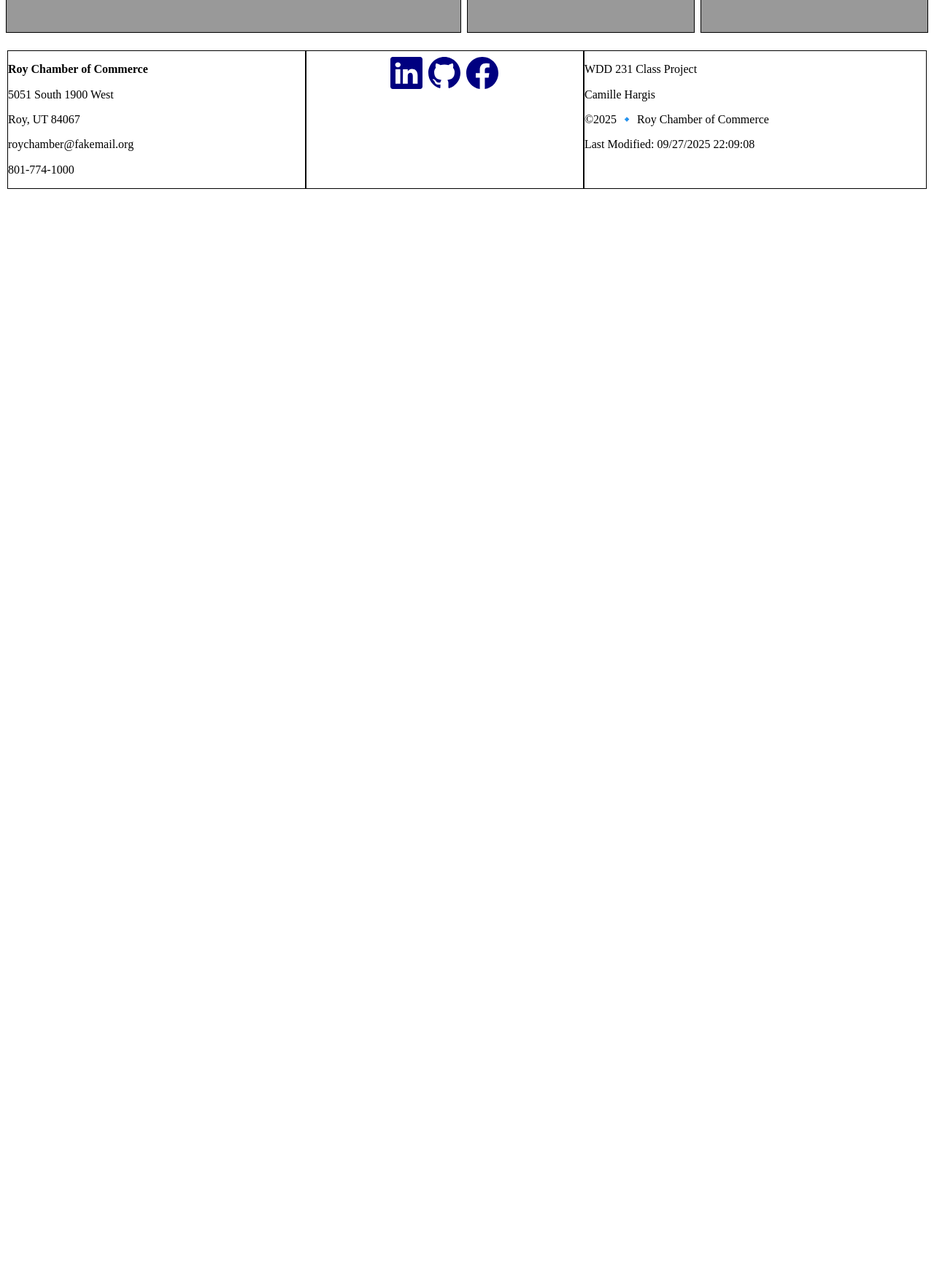
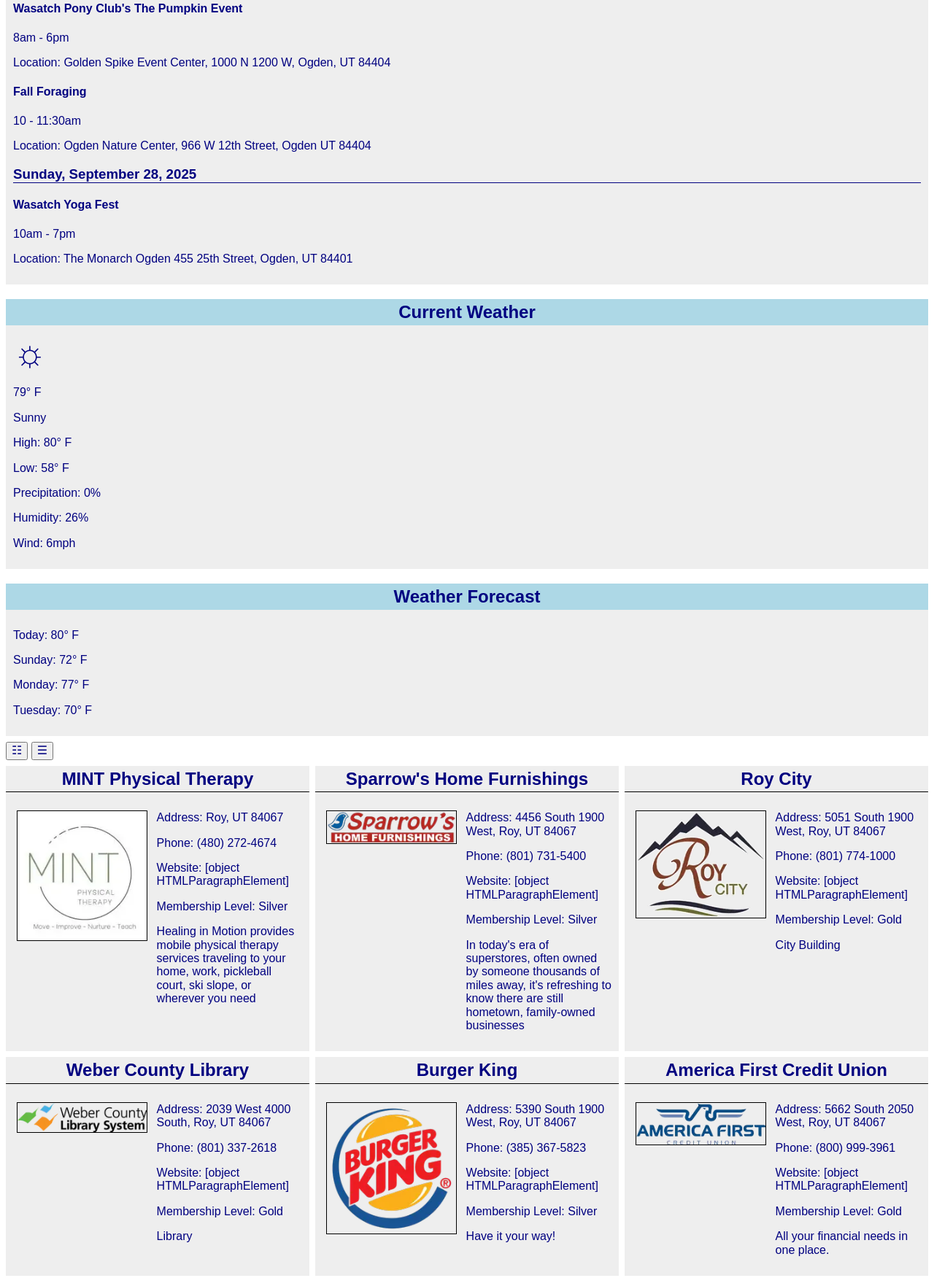
Before and after one commit to camillehargis22/wdd231, a plain HTML site: page chamber/directory.html in a window 1280 px wide. Shown: the part 766-2518 px from the top of the page at 73% size. Before the commit the page ends 1041 px from the top, so only its background shows below. Drawn offline with Linux system fonts and the light colour scheme; files whose address does not match are found by name; a web font is replaced by a local one.

Commit message:
directory page

```diff
--- a/chamber/data/member.json
+++ b/chamber/data/member.json
@@ -1,49 +1,67 @@
 {
-    "companies" : [
+    "companies": [
         {
-            "name": "name1",
-            "address": "address1",
-            "phone": "phone1",
-            "website": "website1",
-            "imageUrl": "imageUrl1",
-            "membershipLevel": "membershipLevel1",
-            "otherInfo": "otherInfo1"
+            "name": "MINT Physical Therapy",
+            "address": "Roy, UT 84067",
+            "phone": "(480) 272-4674",
+            "website": "minttherapy.com",
+            "imageUrl": "./images/mint-logo.webp",
+            "membershipLevel": "Silver",
+            "otherInfo": "Healing in Motion provides mobile physical therapy services traveling to your home, work, pickleball court, ski slope, or wherever you need"
         },
         {
-            "name": "name2",
-            "address": "address2",
-            "phone": "phone2",
-            "website": "website2",
-            "imageUrl": "imageUrl2",
-            "membershipLevel": "membershipLevel2",
-            "otherInfo": "otherInfo2"
+            "name": "Sparrow's Home Furnishings",
+            "address": "4456 South 1900 West, Roy, UT 84067",
+            "phone": "(801) 731-5400",
+            "website": "https://www.sparrowshomefurnishings.com",
+            "imageUrl": "./images/sparrows-logo.webp",
+            "membershipLevel": "Silver",
+            "otherInfo": "In today's era of superstores, often owned by someone thousands of miles away, it's refreshing to know there are still hometown, family-owned businesses"
         },
         {
-            "name": "name3",
-            "address": "address3",
-            "phone": "phone3",
-            "website": "website3",
-            "imageUrl": "imageUrl3",
-            "membershipLevel": "membershipLevel3",
-            "otherInfo": "otherInfo3"
+            "name": "Roy City",
+            "address": "5051 South 1900 West, Roy, UT 84067",
+            "phone": "(801) 774-1000",
+            "website": "www.royutah.org",
+            "imageUrl": "./images/roy-city-logo.webp",
+            "membershipLevel": "Gold",
+            "otherInfo": "City Building"
         },
         {
-            "name": "name4",
-            "address": "address4",
-            "phone": "phone4",
-            "website": "website4",
-            "imageUrl": "imageUrl4",
-            "membershipLevel": "membershipLevel4",
-            "otherInfo": "otherInfo4"
+            "name": "Weber County Library",
+            "address": "2039 West 4000 South, Roy, UT 84067",
+            "phone": "(801) 337-2618",
+            "website": "www.weberpl.lib.ut.us",
+            "imageUrl": "./images/library-logo.webp",
+            "membershipLevel": "Gold",
+            "otherInfo": "Library"
         },
         {
-            "name": "name5",
-            "address": "address5",
-            "phone": "phone5",
-            "website": "website5",
-            "imageUrl": "imageUrl5",
-            "membershipLevel": "membershipLevel5",
-            "otherInfo": "otherInfo5"
+            "name": "Burger King",
+            "address": "5390 South 1900 West, Roy, UT 84067",
+            "phone": "(385) 367-5823",
+            "website": "www.bk.com",
+            "imageUrl": "./images/bk-logo.webp",
+            "membershipLevel": "Silver",
+            "otherInfo": "Have it your way!"
+        },
+        {
+            "name": "America First Credit Union",
+            "address": "5662 South 2050 West, Roy, UT 84067",
+            "phone": "(800) 999-3961",
+            "website": "https://www.americafirst.com",
+            "imageUrl": "./images/americafirstcu-logo.webp",
+            "membershipLevel": "Gold",
+            "otherInfo": "All your financial needs in one place."
+        },
+        {
+            "name": "Hill Aerospace Museum",
+            "address": "7961 Cottonwood St, HAFB, UT 84056",
+            "phone": "(801) 825-5817",
+            "website": "https://www.aerospaceutah.org",
+            "imageUrl": "./images/hafb-logo.webp",
+            "membershipLevel": "Gold",
+            "otherInfo": "The Hill Aerospace Museum is one of the premier attractions in Utah. The museum annually welcomes around 350,000 visitors, coming from every state and many foreign countries. FREE ADMISSION!"
         }
     ]
 }
--- a/chamber/directory.html
+++ b/chamber/directory.html
@@ -27,12 +27,13 @@
     <!-- Scripts -->
     <script src="scripts/navigation.js" defer></script>
     <script src="scripts/date.js" defer></script>
+    <script src="scripts/companies.js" defer></script>
 </head>
 <body>
     <header>
         <img src="images/bank.svg" alt="Site Logo" width="1" height="1">
         <span>Roy City Chamber Directory</span>
-        <button id="ham-btn" class="hamburger"></button>
+        <button id="ham-btn" class="hamburger" aria-label="Navigation"></button>
         <nav id="nav-bar" class="navigation">
         <ul>
             <li class="link"><a href="#">Home</a></li>
@@ -44,25 +45,60 @@
     </header>
 
     <main>
-        <img class="hero" src="images/hero-large.webp" alt="Hero Image">
+        <img class="hero" src="images/hero-large.webp" alt="hero image">
         <section>
             <h1>Directory</h1>
-            <div class="live">
-                <div class="events">
+            <div id="live">
+                <div id="events">
                     <h2>Events</h2>
-                    <div></div>
+                    <div>
+                        <h3>Saturday, September 27, 2025</h3>
+                        <h4>Wasatch Pony Club's The Pumpkin Event</h4>
+                        <p>8am - 6pm</p>
+                        <p>Location: 	Golden Spike Event Center, 1000 N 1200 W, Ogden, UT 84404
+                        </p>
+                        <h4>Fall Foraging</h4>
+                        <p>10 - 11:30am</p>
+                        <p>Location: 	Ogden Nature Center, 966 W 12th Street, Ogden UT 84404
+                        </p>
+                        <h3>Sunday, September 28, 2025</h3>
+                        <h4>
+                        Wasatch Yoga Fest</h4>
+                        <p>10am - 7pm</p>
+                        <p>Location: 	The Monarch Ogden 455 25th Street, Ogden, UT 84401
+                        </p>
+                    </div>
                 </div>
-                <div class="weather">
+                <div id="weather">
                     <h2>Current Weather</h2>
-                    <div></div>
+                    <div>
+                        <span>&#9788;</span>
+                        <p>79&deg; F</p>
+                        <p>Sunny</p>
+                        <p>High: 80&deg; F</p>
+                        <p>Low: 58&deg; F</p>
+                        <p>Precipitation: 0%</p>
+                        <p>Humidity: 26%</p>
+                        <p>Wind: 6mph</p>
+                    </div>
                 </div>
-                <div class="forecast">
+                <div id="forecast">
                     <h2>Weather Forecast</h2>
-                    <div></div>
+                    <div>
+                        <p>Today: 80&deg; F</p>
+                        <p>Sunday: 72&deg; F</p>
+                        <p>Monday: 77&deg; F</p>
+                        <p>Tuesday: 70&deg; F</p>
+                    </div>
                 </div>
             </div>
         </section>
-        <section class="cards"></section>
+        <div id="btns">
+            <button id="grid" aria-label="Grid View">&#9783;</button>
+            <button id="list" aria-label="List View">&#9776;</button>
+        </div>
+        <section id="cards"></section>
+        <section id="members"></section>
     </main>
     <footer>
         <div class="contact">
@@ -74,7 +110,7 @@
         </div>
         <div class="social">
             <a href="https://www.linkedin.com/in/camille-hargis-97988a117/" target="_blank"><img src="images/linkedin.svg" alt="LinkedIn" width="1" height="1"></a>
-            <a href="https://www.github.com/camillehargis22" target="_blank"><img src="images/github.svg" alt="GitHub" width="1" height="1"></a>
+            <a href="https://www.github.com/camillehargis22" target="_blank"><img src="images/github.svg" alt="GitHub Link" width="1" height="1"></a>
             <a href="https://www.facebook.com/cami.hargis" target="_blank"><img src="images/facebook.svg" alt="Facebook" width="1" height="1"></a>
         </div>
         <div class="info">
--- /dev/null
+++ b/chamber/scripts/companies.js
@@ -0,0 +1,95 @@
+const cards = document.querySelector('#cards');
+const members = document.querySelector('#members');
+
+async function getCompanyData() {
+    const response = await fetch('./data/member.json');
+    const data = await response.json();
+    displayCompanies(data.companies);
+}
+
+async function showListView() {
+    const response = await fetch('./data/member.json');
+    const data = await response.json();
+    displayListView(data.companies);
+}
+
+const gridBtn = document.querySelector('#grid');
+const listBtn = document.querySelector('#list');
+
+gridBtn.addEventListener('click', () => {
+    cards.innerHTML = '';
+    members.innerHTML = '';
+    getCompanyData();
+});
+
+listBtn.addEventListener('click', () => {
+    cards.innerHTML = '';
+    members.innerHTML = '';
+    showListView();
+});
+
+getCompanyData();
+
+const displayCompanies = (companies) => {
+    companies.forEach((company) => {
+        // create elements
+        let card = document.createElement('section');
+
+        let name = document.createElement('h2');
+
+        // holds img and info to help use grid to set up
+        let imgAndInfo = document.createElement('section');
+        imgAndInfo.className = 'imgAndInfo';
+
+        let imageUrl = document.createElement('img');
+
+        let info = document.createElement('div');
+        let address = document.createElement('p');
+        let phone = document.createElement('p');
+        let website = document.createElement('p');
+        let membershipLevel = document.createElement('p');
+        let otherInfo = document.createElement('p');
+
+        name.textContent = `${company.name}`;
+
+        imageUrl.setAttribute('src', company.imageUrl);
+        imageUrl.setAttribute('alt', `Image of ${company.name}`);
+        imageUrl.setAttribute('loading', 'lazy');
+        imageUrl.setAttribute('width', '340');
+        imageUrl.setAttribute('height', '440');
+
+        address.textContent = `Address: ${company.address}`;
+        phone.textContent = `Phone: ${company.phone}`;
+        website.textContent = `Website: ${website}`;
+        membershipLevel.textContent = `Membership Level: ${company.membershipLevel}`;
+        otherInfo.textContent = `${company.otherInfo}`;
+
+        info.appendChild(address);
+        info.appendChild(phone);
+        info.appendChild(website);
+        info.appendChild(membershipLevel);
+        info.appendChild(otherInfo);
+
+        imgAndInfo.appendChild(imageUrl);
+        imgAndInfo.appendChild(info);
+
+        card.appendChild(name);
+        card.appendChild(imgAndInfo);
+
+        cards.appendChild(card);
+    });
+}
+
+const displayListView = (companies) => {
+    companies.forEach((company) => {
+        let member = document.createElement('section');
+
+        let name = document.createElement('h2');
+
+        name.textContent = `${company.name}`;
+
+        member.appendChild(name);
+
+        members.appendChild(member);
+    });
+}
--- a/chamber/styles/directory-base.css
+++ b/chamber/styles/directory-base.css
@@ -1,3 +1,8 @@
+* {
+    color: #000080;
+    font-family: "Epunda Slab", sans-serif;
+}
+
 /* HEADER */
 header {
     display: grid;
@@ -21,9 +26,8 @@
 
 /* HAMBURGER NAVIGATION */
 .hamburger {
-    /* background: */
+    background-color: #eee;
     border: none;
-    /* color: */
     cursor: pointer;
     font-family: Verdana, Geneva, Tahoma, sans-serif;
 }
@@ -54,17 +58,15 @@
 .navigation a {
     display: block;
     padding: .8rem 10px;
-    /* color: */
     text-decoration: none;
-    border-bottom: solid 1px #ddd;
 }
 
 .navigation li.current {
-    background-color: #000;
+    background-color: #add8e6;
 }
 
 .navigation a:hover {
-    background-color: #000;
+    border-bottom: solid 2px #000080;
 }
 
 /* MAIN */
@@ -79,20 +81,78 @@
     margin-left: 8px;
 }
 
-.live {
+#live {
     margin: 8px;
 }
 
 h2 {
     text-align: center;
-    background-color: #666;
+    background-color: #add8e6;
     margin-bottom: 0;
+    padding: 4px;
 }
 
-.events div, .weather div, .forecast div {
+#events div, #weather div, #forecast div {
+    background-color: #eee;
+    padding: 10px;
+}
+
+#events h3 {
+    border-bottom: solid 1px #000080;
+}
+
+#weather span {
+    font-size: 50px;
+}
+
+#btns {
+    margin-left: 8px;
+}
+
+/* MAIN CARDS GRID VIEW*/
+#cards {
+    display: grid;
+    grid-template-columns: repeat(auto-fit, minmax(300px, 1fr));
+    gap: .5rem;
+    margin: 8px;
+}
+
+#cards section {
+    background-color: #eee;
+    text-align: left;
+}
+
+#cards h2 {
+    margin-top: 0;
+    background-color: #eee;
+    border-bottom: solid 1px #000;
+}
+
+#cards section .imgAndInfo {
+    display: grid;
+    grid-template-columns: auto auto;
+    padding: 2px;
+}
+
+#cards img {
+    width: 90%;
+    height: auto;
     border: solid 1px #000;
-    background-color: #999;
-    padding: 50px;
+    margin:  15px 5px;
+}
+
+#cards div {
+    overflow-wrap: anywhere;
+}
+
+/* MAIN CARDS LIST VIEW */
+#members {
+    margin: 8px;
+}
+
+#members h2 {
+    text-align: left;
+    padding: 4px;
 }
 
 /* FOOTER */
@@ -104,7 +164,7 @@
 
 /* Contact Section */
 .contact {
-    border: solid 1px #000;
+    padding-left: 8px;
 }
 
 .bold {
@@ -117,7 +177,6 @@
     justify-content: center;
     column-gap: 8px;
     padding: 8px;
-    border: solid 1px #000;
 }
 
 .social a {
@@ -134,10 +193,6 @@
 }
 
 .social a:hover {
-    background-color: #000;
+    padding: 2px;
+    border-bottom: solid 2px #000080;
 }
-
-/* Info Section */
-.info {
-    border: solid 1px #000;
-}
--- a/chamber/styles/directory-large.css
+++ b/chamber/styles/directory-large.css
@@ -29,6 +29,14 @@
         grid-gap: 8px;
     }
 
+    #cards {
+        grid-template-columns: repeat(auto-fit, minmax(400px, 1fr));
+    }
+
+    #cards section .imgAndInfo {
+        margin: 8px;
+    }
+
     footer {
         display: grid;
         grid-template-columns: auto auto auto;
```
Also changed, not shown: chamber/images/americafirstcu-logo.webp (added), chamber/images/bk-logo.webp (added), chamber/images/hafb-logo.webp (added), chamber/images/hero-large.webp, chamber/images/library-logo.webp (added), chamber/images/mint-logo.webp (added), chamber/images/roy-city-logo.webp (added), chamber/images/sparrows-logo.webp (added).
